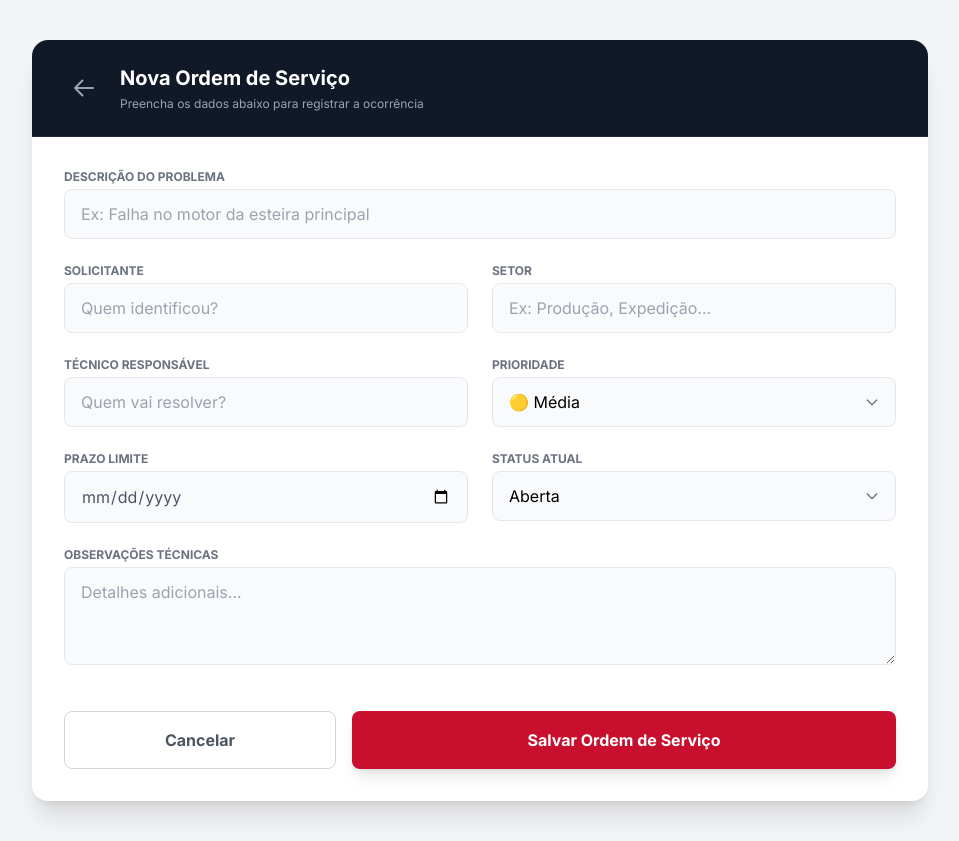
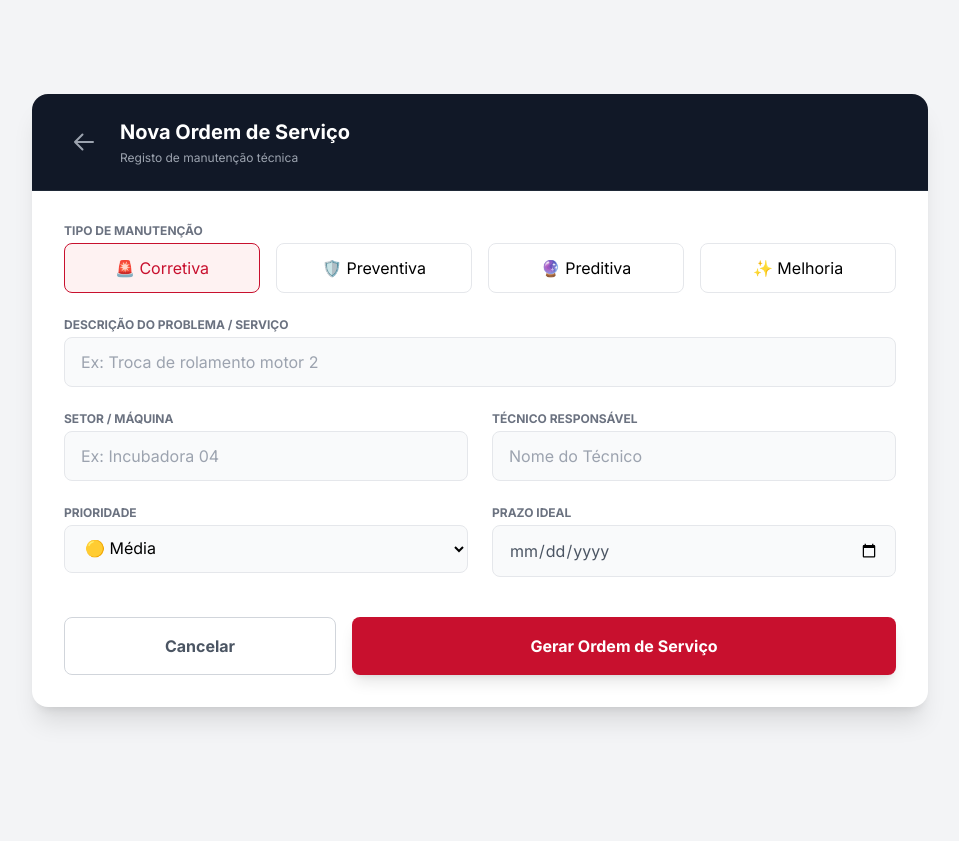
Before and after one commit to 13santoshenrique-crypto/aviagen-backend, a website: page os.html in a window 1280 px wide. Shown: the whole page, without its empty margins (160-1119 px from the left). After the commit the page ends 800 px from the top, so only its background shows below. Drawn offline with nearby package versions, Linux system fonts and the light colour scheme; sample sign-in values are in the browser's storage.

Commit message:
Update os.html

```diff
--- a/os.html
+++ b/os.html
@@ -14,14 +14,14 @@
 
         <div class="bg-[#111827] px-8 py-6 flex justify-between items-center border-b border-gray-800">
             <div class="flex items-center gap-4">
-                <a href="dashboard.html" class="text-gray-400 hover:text-white hover:bg-gray-800 p-2 rounded-full transition" title="Voltar ao Dashboard">
+                <a href="dashboard.html" class="text-gray-400 hover:text-white hover:bg-gray-800 p-2 rounded-full transition">
                     <svg xmlns="http://www.w3.org/2000/svg" fill="none" viewBox="0 0 24 24" stroke-width="2" stroke="currentColor" class="w-6 h-6">
                       <path stroke-linecap="round" stroke-linejoin="round" d="M10.5 19.5L3 12m0 0l7.5-7.5M3 12h18" />
                     </svg>
                 </a>
                 <div>
                     <h1 class="text-white text-xl font-bold">Nova Ordem de Serviço</h1>
-                    <p class="text-gray-400 text-xs mt-1">Preencha os dados abaixo para registrar a ocorrência</p>
+                    <p class="text-gray-400 text-xs mt-1">Registo de manutenção técnica</p>
                 </div>
             </div>
         </div>
@@ -29,73 +29,76 @@
         <form id="osForm" class="p-8 grid grid-cols-1 md:grid-cols-2 gap-6">
 
             <div class="md:col-span-2">
-                <label class="block text-xs font-bold text-gray-500 uppercase mb-1">Descrição do Problema</label>
-                <input type="text" id="description" placeholder="Ex: Falha no motor da esteira principal" required
-                       class="w-full px-4 py-3 rounded-lg bg-gray-50 border border-gray-200 focus:bg-white focus:ring-2 focus:ring-[#C8102E] focus:border-transparent outline-none transition">
+                <label class="block text-xs font-bold text-gray-500 uppercase mb-1">Tipo de Manutenção</label>
+                <div class="grid grid-cols-2 md:grid-cols-4 gap-4">
+                    <label class="cursor-pointer">
+                        <input type="radio" name="type" value="Corretiva" class="peer sr-only" checked>
+                        <div class="rounded-lg border border-gray-200 p-3 text-center peer-checked:bg-red-50 peer-checked:border-[#C8102E] peer-checked:text-[#C8102E] transition">
+                            🚨 Corretiva
+                        </div>
+                    </label>
+                    <label class="cursor-pointer">
+                        <input type="radio" name="type" value="Preventiva" class="peer sr-only">
+                        <div class="rounded-lg border border-gray-200 p-3 text-center peer-checked:bg-blue-50 peer-checked:border-blue-600 peer-checked:text-blue-600 transition">
+                            🛡️ Preventiva
+                        </div>
+                    </label>
+                    <label class="cursor-pointer">
+                        <input type="radio" name="type" value="Preditiva" class="peer sr-only">
+                        <div class="rounded-lg border border-gray-200 p-3 text-center peer-checked:bg-purple-50 peer-checked:border-purple-600 peer-checked:text-purple-600 transition">
+                            🔮 Preditiva
+                        </div>
+                    </label>
+                    <label class="cursor-pointer">
+                        <input type="radio" name="type" value="Melhoria" class="peer sr-only">
+                        <div class="rounded-lg border border-gray-200 p-3 text-center peer-checked:bg-green-50 peer-checked:border-green-600 peer-checked:text-green-600 transition">
+                            ✨ Melhoria
+                        </div>
+                    </label>
+                </div>
+            </div>
+
+            <div class="md:col-span-2">
+                <label class="block text-xs font-bold text-gray-500 uppercase mb-1">Descrição do Problema / Serviço</label>
+                <input type="text" id="description" placeholder="Ex: Troca de rolamento motor 2" required
+                       class="w-full px-4 py-3 rounded-lg bg-gray-50 border border-gray-200 focus:bg-white focus:ring-2 focus:ring-[#C8102E] outline-none transition">
             </div>
 
             <div>
-                <label class="block text-xs font-bold text-gray-500 uppercase mb-1">Solicitante</label>
-                <input type="text" id="requester" placeholder="Quem identificou?"
-                       class="w-full px-4 py-3 rounded-lg bg-gray-50 border border-gray-200 focus:bg-white focus:ring-2 focus:ring-[#C8102E] focus:border-transparent outline-none transition">
-            </div>
-
-            <div>
-                <label class="block text-xs font-bold text-gray-500 uppercase mb-1">Setor</label>
-                <input type="text" id="sector" placeholder="Ex: Produção, Expedição..."
-                       class="w-full px-4 py-3 rounded-lg bg-gray-50 border border-gray-200 focus:bg-white focus:ring-2 focus:ring-[#C8102E] focus:border-transparent outline-none transition">
+                <label class="block text-xs font-bold text-gray-500 uppercase mb-1">Setor / Máquina</label>
+                <input type="text" id="sector" placeholder="Ex: Incubadora 04"
+                       class="w-full px-4 py-3 rounded-lg bg-gray-50 border border-gray-200 focus:bg-white focus:ring-2 focus:ring-[#C8102E] outline-none">
             </div>
 
             <div>
                 <label class="block text-xs font-bold text-gray-500 uppercase mb-1">Técnico Responsável</label>
-                <input type="text" id="technician" placeholder="Quem vai resolver?"
-                       class="w-full px-4 py-3 rounded-lg bg-gray-50 border border-gray-200 focus:bg-white focus:ring-2 focus:ring-[#C8102E] focus:border-transparent outline-none transition">
+                <input type="text" id="technician" placeholder="Nome do Técnico"
+                       class="w-full px-4 py-3 rounded-lg bg-gray-50 border border-gray-200 focus:bg-white focus:ring-2 focus:ring-[#C8102E] outline-none">
             </div>
 
             <div>
                 <label class="block text-xs font-bold text-gray-500 uppercase mb-1">Prioridade</label>
-                <div class="relative">
-                    <select id="priority" class="w-full px-4 py-3 rounded-lg bg-gray-50 border border-gray-200 focus:bg-white focus:ring-2 focus:ring-[#C8102E] focus:border-transparent outline-none appearance-none cursor-pointer">
-                        <option value="Baixa">🟢 Baixa</option>
-                        <option value="Média" selected>🟡 Média</option>
-                        <option value="Alta">🔴 Alta</option>
-                    </select>
-                    <div class="pointer-events-none absolute inset-y-0 right-0 flex items-center px-4 text-gray-500">
-                        <svg class="h-4 w-4" fill="none" viewBox="0 0 24 24" stroke="currentColor"><path stroke-linecap="round" stroke-linejoin="round" stroke-width="2" d="M19 9l-7 7-7-7" /></svg>
-                    </div>
-                </div>
+                <select id="priority" class="w-full px-4 py-3 rounded-lg bg-gray-50 border border-gray-200 focus:bg-white focus:ring-2 focus:ring-[#C8102E] outline-none">
+                    <option value="Baixa">🟢 Baixa</option>
+                    <option value="Média" selected>🟡 Média</option>
+                    <option value="Alta">🔴 Alta</option>
+                    <option value="Crítica">🔥 Crítica</option>
+                </select>
             </div>
 
             <div>
-                <label class="block text-xs font-bold text-gray-500 uppercase mb-1">Prazo Limite</label>
-                <input type="date" id="deadline" class="w-full px-4 py-3 rounded-lg bg-gray-50 border border-gray-200 focus:bg-white focus:ring-2 focus:ring-[#C8102E] focus:border-transparent outline-none text-gray-600">
+                <label class="block text-xs font-bold text-gray-500 uppercase mb-1">Prazo Ideal</label>
+                <input type="date" id="deadline" class="w-full px-4 py-3 rounded-lg bg-gray-50 border border-gray-200 focus:bg-white focus:ring-2 focus:ring-[#C8102E] outline-none text-gray-600">
             </div>
 
-            <div>
-                <label class="block text-xs font-bold text-gray-500 uppercase mb-1">Status Atual</label>
-                <div class="relative">
-                    <select id="status" class="w-full px-4 py-3 rounded-lg bg-gray-50 border border-gray-200 focus:bg-white focus:ring-2 focus:ring-[#C8102E] focus:border-transparent outline-none appearance-none cursor-pointer">
-                        <option value="Aberta">Aberta</option>
-                        <option value="Em andamento">Em andamento</option>
-                        <option value="Finalizada">Finalizada</option>
-                    </select>
-                    <div class="pointer-events-none absolute inset-y-0 right-0 flex items-center px-4 text-gray-500">
-                        <svg class="h-4 w-4" fill="none" viewBox="0 0 24 24" stroke="currentColor"><path stroke-linecap="round" stroke-linejoin="round" stroke-width="2" d="M19 9l-7 7-7-7" /></svg>
-                    </div>
-                </div>
-            </div>
-
-            <div class="md:col-span-2">
-                <label class="block text-xs font-bold text-gray-500 uppercase mb-1">Observações Técnicas</label>
-                <textarea id="notes" rows="3" placeholder="Detalhes adicionais..." class="w-full px-4 py-3 rounded-lg bg-gray-50 border border-gray-200 focus:bg-white focus:ring-2 focus:ring-[#C8102E] focus:border-transparent outline-none transition"></textarea>
-            </div>
+            <input type="hidden" id="status" value="Aberta">
 
             <div class="md:col-span-2 pt-4 flex gap-4">
                 <a href="dashboard.html" class="w-1/3 text-center py-4 rounded-lg border border-gray-300 text-gray-600 font-bold hover:bg-gray-50 transition">
                     Cancelar
                 </a>
                 <button type="submit" class="w-2/3 bg-[#C8102E] hover:bg-[#a00d25] text-white font-bold py-4 rounded-lg shadow-lg hover:shadow-xl transition transform hover:scale-[1.01]">
-                    Salvar Ordem de Serviço
+                    Gerar Ordem de Serviço
                 </button>
             </div>
 
@@ -113,21 +116,20 @@
             e.preventDefault()
             const btn = e.target.querySelector('button[type="submit"]')
             const originalText = btn.innerText
+            btn.innerText = "Enviando..."
+            btn.disabled = true
 
-            // Loading State no botão
-            btn.innerText = "Salvando..."
-            btn.disabled = true
-            btn.classList.add('opacity-75')
+            // Pega o rádio selecionado
+            const selectedType = document.querySelector('input[name="type"]:checked').value;
 
             const data = {
+                type: selectedType, // NOVO CAMPO
                 description: document.getElementById('description').value,
-                requester: document.getElementById('requester').value,
                 sector: document.getElementById('sector').value,
                 technician: document.getElementById('technician').value,
                 priority: document.getElementById('priority').value,
                 deadline: document.getElementById('deadline').value,
-                status: document.getElementById('status').value,
-                notes: document.getElementById('notes').value
+                status: 'Aberta' // Padrão ao criar
             }
 
             try {
@@ -144,8 +146,8 @@
                     msg.innerHTML = `
                         <div class="flex flex-col items-center">
                             <span class="text-2xl mb-1">✅</span>
-                            <span class="text-green-700">Ordem criada com sucesso!</span>
-                            <a href="dashboard.html" class="text-sm text-green-600 underline mt-2 hover:text-green-800">Voltar para Dashboard</a>
+                            <span class="text-green-700">OS Gerada com Sucesso!</span>
+                            <a href="dashboard.html" class="text-sm text-green-600 underline mt-2">Voltar ao Painel</a>
                         </div>`
                     msg.className = 'md:col-span-2 p-6 bg-green-50 border border-green-100 rounded-xl'
                     document.getElementById('osForm').reset()
@@ -155,12 +157,11 @@
             } catch (error) {
                 const msg = document.getElementById('message')
                 msg.classList.remove('hidden')
-                msg.textContent = '❌ Erro ao salvar. Verifique sua conexão.'
+                msg.textContent = '❌ Erro ao conectar com servidor.'
                 msg.className = 'md:col-span-2 text-center font-bold text-red-600 p-4 bg-red-50 rounded-lg'
             } finally {
                 btn.innerText = originalText
                 btn.disabled = false
-                btn.classList.remove('opacity-75')
             }
         })
     </script>
```
